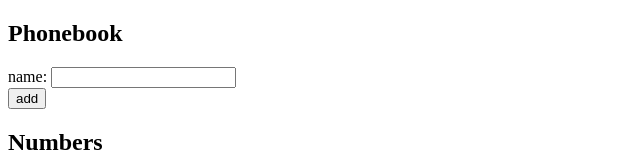
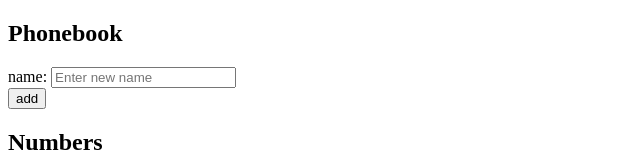
Before and after one commit to JoelEncinas/FO-Journey, a React (Create React App) app in the folder part2/phonebook/: page / in a window 1280 px wide. Shown: the top 160 px of the page, without its empty margins (0-640 px from the left). Built offline with nearby package versions, Linux system fonts and the light colour scheme.

Commit message:
2.7 done

```diff
--- a/part2/phonebook/src/App.js
+++ b/part2/phonebook/src/App.js
@@ -6,12 +6,18 @@ const App = () => {
 
   const addPerson = (e) => {
     e.preventDefault();
-    const person = {
-      name: newName,
-    };
 
-    setPersons(persons.concat(person));
-    setNewName("");
+    const flag = persons.filter((person) => person.name === newName);
+
+    if (flag.length !== 0) {
+      alert(`${newName} is already added to phonebook`);
+    } else {
+      const person = {
+        name: newName,
+      };
+      setPersons(persons.concat(person));
+      setNewName("");
+    }
   };
 
   const handleNewNameChange = (e) => {
@@ -23,7 +29,7 @@ const App = () => {
       <h2>Phonebook</h2>
       <form onSubmit={addPerson}>
         <div>
-          name: <input value={newName} onChange={handleNewNameChange} />
+          name: <input value={newName} onChange={handleNewNameChange} placeholder="Enter new name"/>
         </div>
         <div>
           <button type="submit">add</button>
```
